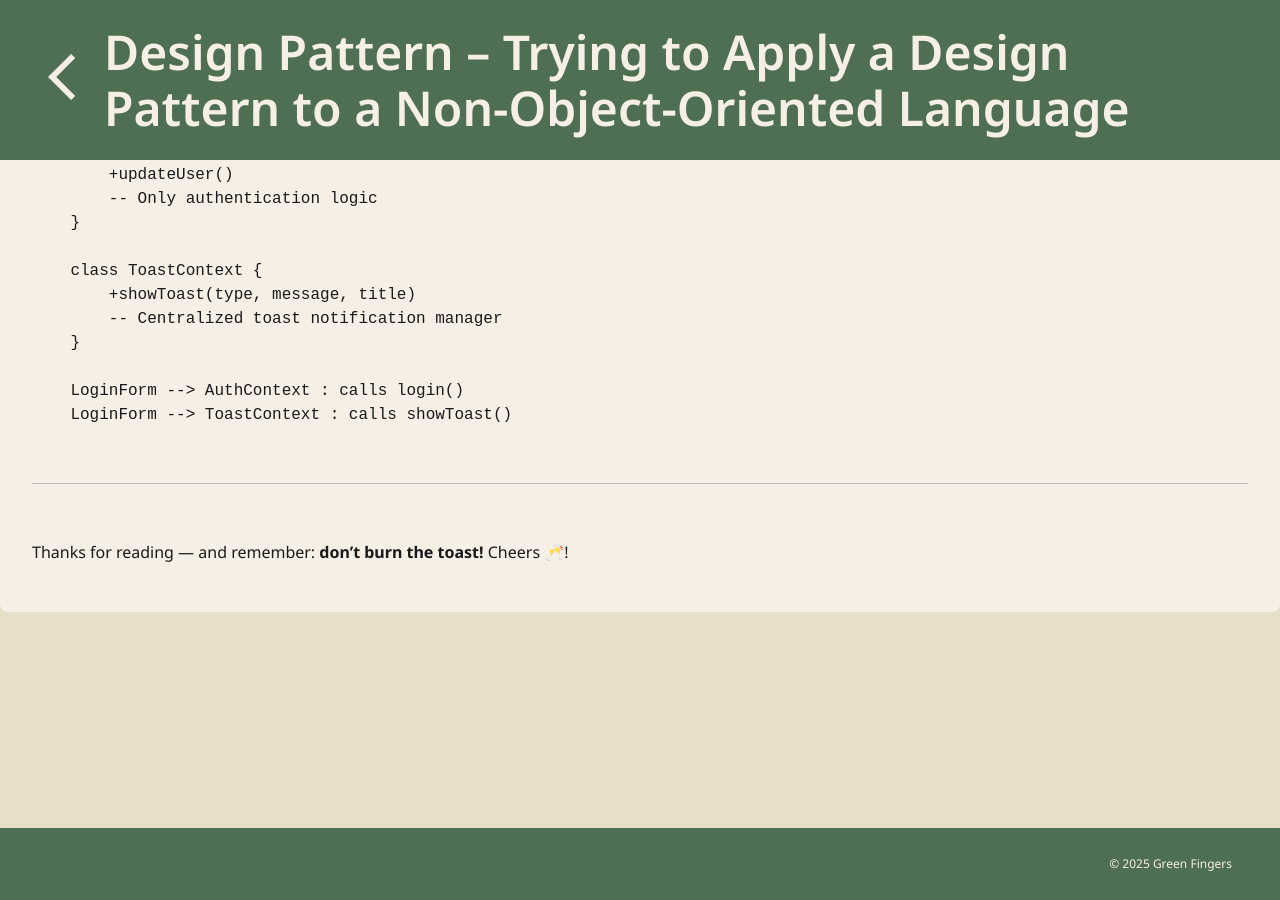
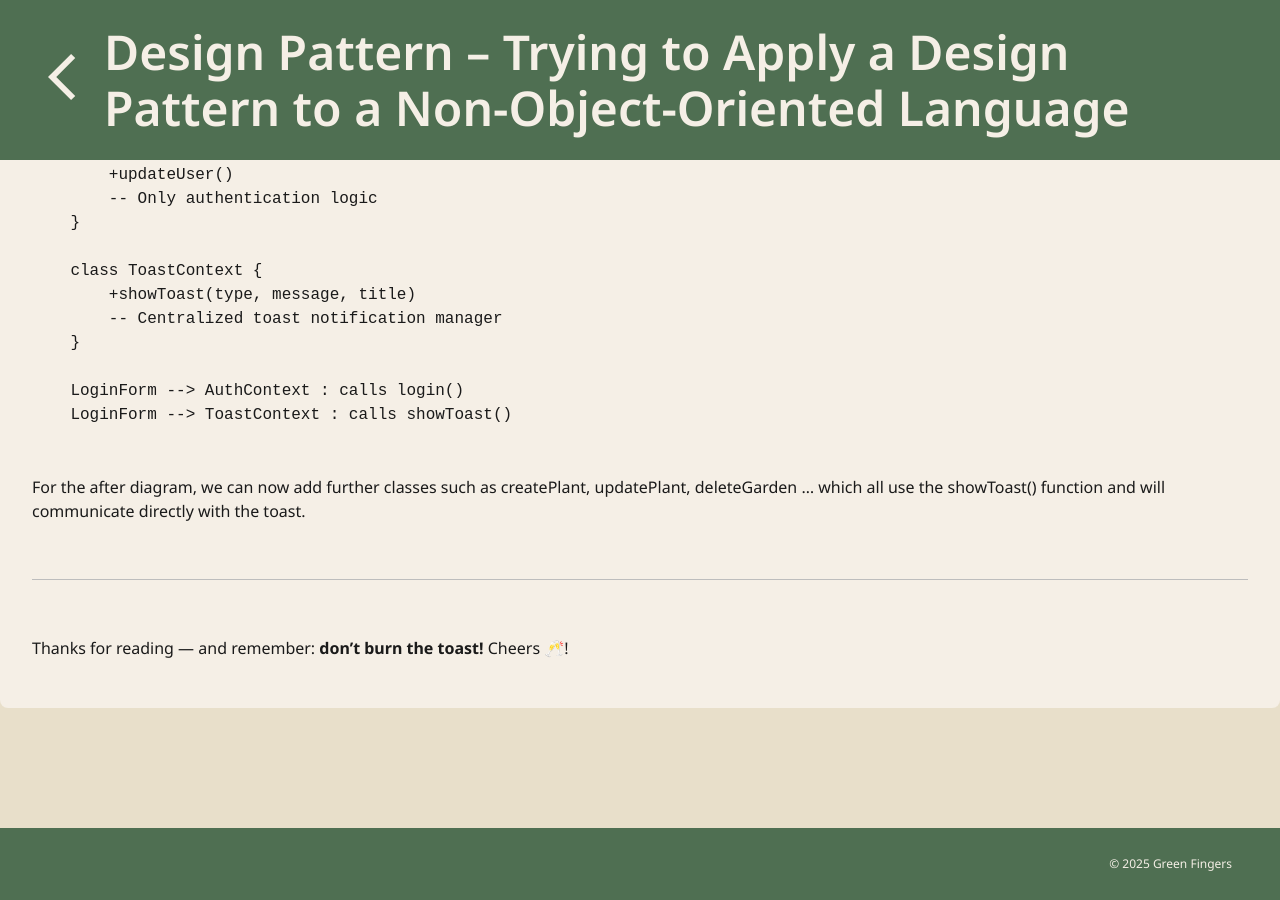
Before and after one commit to Green-Fingers-App/gardeningApp, a Jekyll site: the page built from docs/_posts/2025-04-29-design-pattern.md, in a window 1280 px wide and 900 px high, scrolled down 6449 px. Built offline with Jekyll 4.4.1, drawn with Linux system fonts in a browser that asks for light colours; comment, search, counter and statistics services are not loaded.

Commit message:
Update 2025-04-29-design-pattern.md

````diff
--- a/docs/_posts/2025-04-29-design-pattern.md
+++ b/docs/_posts/2025-04-29-design-pattern.md
@@ -134,6 +134,8 @@ classDiagram
     LoginForm --> ToastContext : calls showToast()
 ```
 
+For the after diagram, we can now add further classes such as createPlant, updatePlant, deleteGarden ... which all use the showToast() function and will communicate directly with the toast.
+
 ---
 
 Thanks for reading — and remember: **don't burn the toast!** Cheers 🥂!
````
